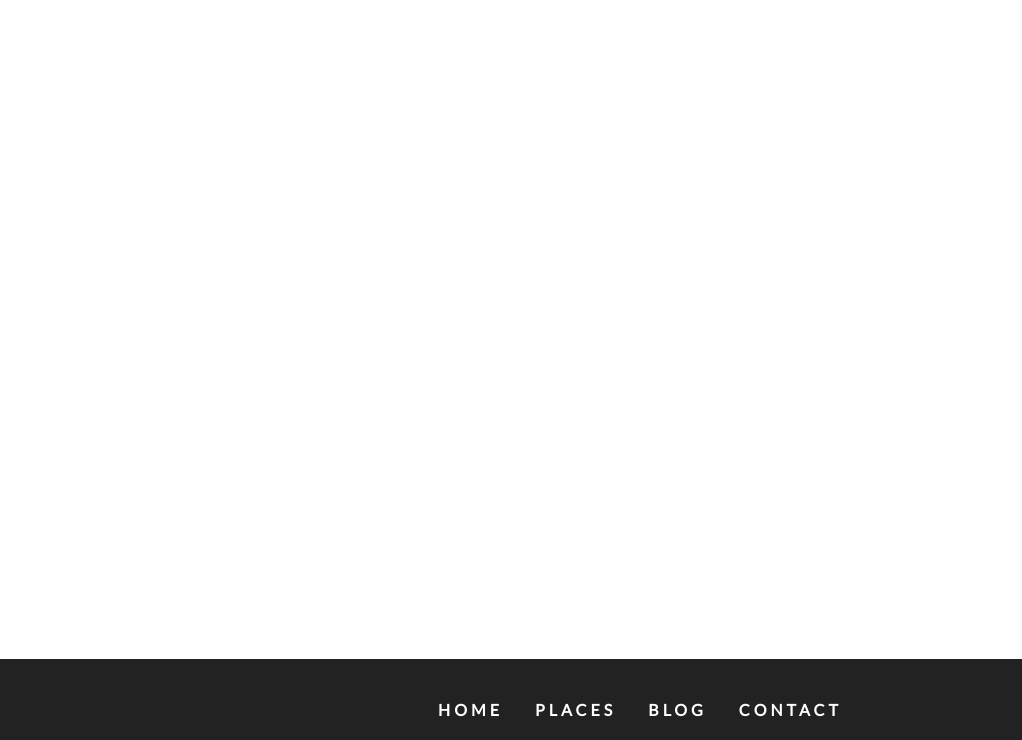
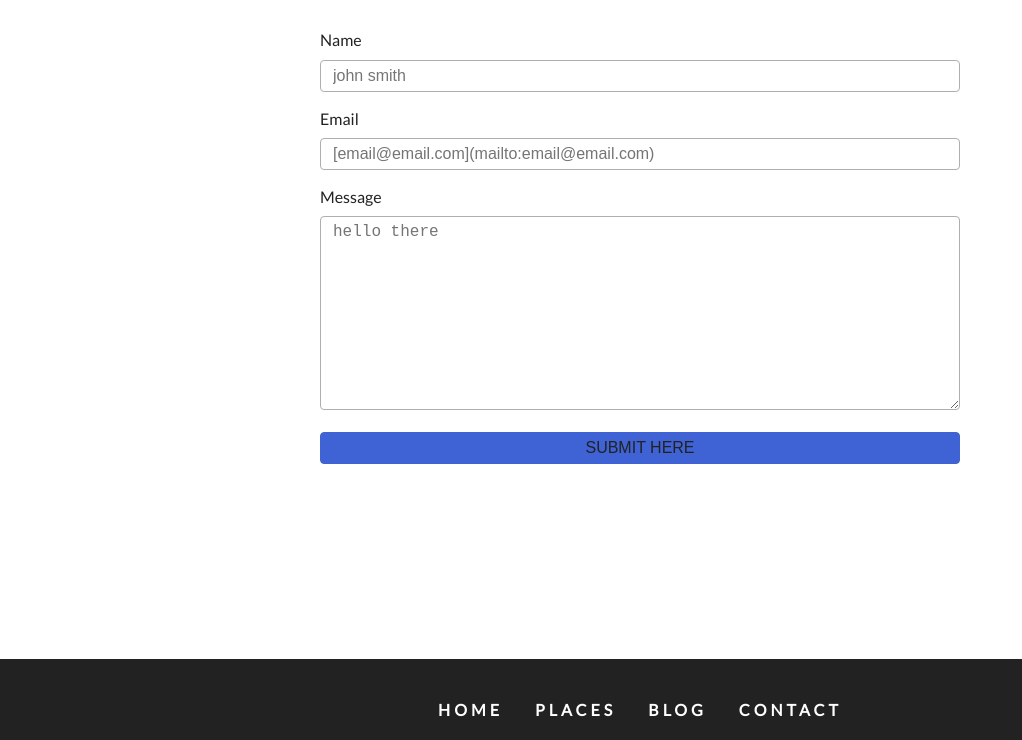
Before and after one commit to Mdhesari/tourism, a Gatsby site: page /contact in a window 1280 px wide. Shown: the part 409-1149 px from the top of the page, without its empty margins (0-1022 px from the left). Built offline with nearby package versions, Linux system fonts and the light colour scheme; Gatsby itself is replaced by a stand-in of ours.

Commit message:
add contact component and form

```diff
--- a/gatsby-config.js
+++ b/gatsby-config.js
@@ -17,5 +17,6 @@ module.exports = {
     },
     `gatsby-plugin-sharp`,
     `gatsby-transformer-sharp`,
+    `gatsby-plugin-transition-link`,
   ],
 }
--- a/package.json
+++ b/package.json
@@ -20,8 +20,10 @@
     "gatsby-image": "^2.2.37",
     "gatsby-plugin-sharp": "^2.3.10",
     "gatsby-plugin-styled-components": "^3.1.16",
+    "gatsby-plugin-transition-link": "^1.17.7",
     "gatsby-source-filesystem": "^2.1.43",
     "gatsby-transformer-sharp": "^2.3.9",
+    "gsap": "^3.0.4",
     "react": "^16.12.0",
     "react-dom": "^16.12.0",
     "react-icons": "^3.8.0",
--- /dev/null
+++ b/src/components/Home/Featured.js
@@ -0,0 +1,5 @@
+import React from "react"
+
+export default () => (
+
+)
--- /dev/null
+++ b/src/components/contact/Contact.js
@@ -0,0 +1,54 @@
+import React from "react"
+import Title from "../Title"
+import styles from "../../css/contact.module.css"
+
+const Contact = () => {
+  return (
+    <section className={styles.contact}>
+      <Title title="contact Form" subTitle="Tell What you need" />
+      <div className={styles.center}>
+        <form className={styles.form}>
+          <div>
+            <label htmlFor="name">name</label>
+            <input
+              type="text"
+              name="name"
+              id="name"
+              className={styles.formControl}
+              placeholder="john smith"
+            />
+          </div>
+          <div>
+            <label htmlFor="email">email</label>
+            <input
+              type="email"
+              name="email"
+              id="email"
+              className={styles.formControl}
+              placeholder="[email@email.com](mailto:email@email.com)"
+            />
+          </div>
+          <div>
+            <label htmlFor="message">message</label>
+            <textarea
+              name="message"
+              id="message"
+              rows="10"
+              className={styles.formControl}
+              placeholder="hello there"
+            />
+          </div>
+          <div>
+            <input
+              type="submit"
+              value="submit here"
+              className={styles.submit}
+            />
+          </div>
+        </form>
+      </div>
+    </section>
+  )
+}
+
+export default Contact
--- a/src/components/footer.js
+++ b/src/components/footer.js
@@ -2,7 +2,7 @@ import React from "react"
 
 import styles from "../css/footer.module.css"
 import links from "../constants/links"
-import { Link } from "gatsby"
+import AniLink from "gatsby-plugin-transition-link/AniLink"
 import socialIcons from "../constants/social-icons"
 
 const Footer = () => {
@@ -11,9 +11,9 @@ const Footer = () => {
       {/* nav links */}
       <div className={styles.links}>
         {links.map((item, index) => (
-          <Link key={index} to={item.path}>
+          <AniLink key={index} to={item.path}>
             {item.text}
-          </Link>
+          </AniLink>
         ))}
       </div>
       {/* social media icons */}
--- a/src/components/navbar.js
+++ b/src/components/navbar.js
@@ -1,6 +1,6 @@
 import styles from "../css/navbar.module.css"
 import React, { useState } from "react"
-import { Link } from "gatsby"
+import AniLink from "gatsby-plugin-transition-link/AniLink"
 import { FaAlignRight, FaWindowClose } from "react-icons/fa"
 import socialIcons from "../constants/social-icons"
 import links from "../constants/links"
@@ -16,9 +16,9 @@ const Navbar = () => {
     <nav className={styles.navbar}>
       <div className={styles.navCenter}>
         <div className={styles.navHeader}>
-          <Link to="/">
+          <AniLink fade to="/">
             <img src={logo} className={styles.brandLogo} alt="backroads logo" />
-          </Link>
+          </AniLink>
           <button type="button" className={styles.logoBtn} onClick={toggleNav}>
             {isOpen ? (
               <FaWindowClose className={styles.logoIcon} />
@@ -37,7 +37,7 @@ const Navbar = () => {
         >
           {links.map((item, index) => (
             <li key={index}>
-              <Link to={item.path}>{item.text}</Link>
+              <AniLink fade duration={1} to={item.path}>{item.text}</AniLink>
             </li>
           ))}
         </ul>
--- /dev/null
+++ b/src/css/contact.module.css
@@ -0,0 +1,40 @@
+.contact {
+  padding: 4rem 0;
+}
+.center {
+  width: 80vw;
+  margin: 0 auto;
+}
+@media screen and (min-width: 992px) {
+  .center {
+    width: 50vw;
+    margin: 0 auto;
+  }
+}
+.contact label {
+  text-transform: capitalize;
+  display: block;
+  margin-bottom: 0.5rem;
+}
+.formControl,
+.submit {
+  width: 100%;
+  font-size: 1rem;
+  margin-bottom: 1rem;
+  padding: 0.375rem 0.75rem;
+  border: 1px solid var(--darkGrey);
+  border-radius: 0.25rem;
+}
+.submit {
+  background-color: var(--primaryColor);
+  border-color: var(--primaryColor);
+  text-transform: uppercase;
+  color: var(--mainBlack);
+  transition: var(--mainTransition);
+  cursor: pointer;
+}
+.submit:hover {
+  background: var(--darkGrey);
+  color: var(--mainWhite);
+  border-color: var(--darkGrey);
+}
--- a/src/pages/contact.js
+++ b/src/pages/contact.js
@@ -1,10 +1,9 @@
 import React from "react"
 import Layout from "../components/layout"
+import Contact from "../components/contact/Contact"
 
 export default () => (
   <Layout>
-    <section>
-      <h2>Contact page</h2>
-    </section>
+    <Contact />
   </Layout>
 )
```
Also changed, not shown: src/pages/blog.js (+22 -4 lines), src/pages/places.js (+5 -3 lines), 1 other file.
